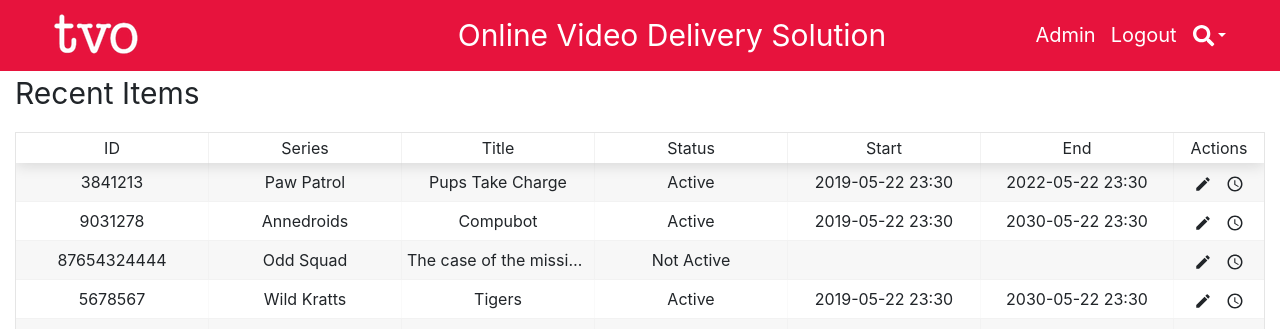
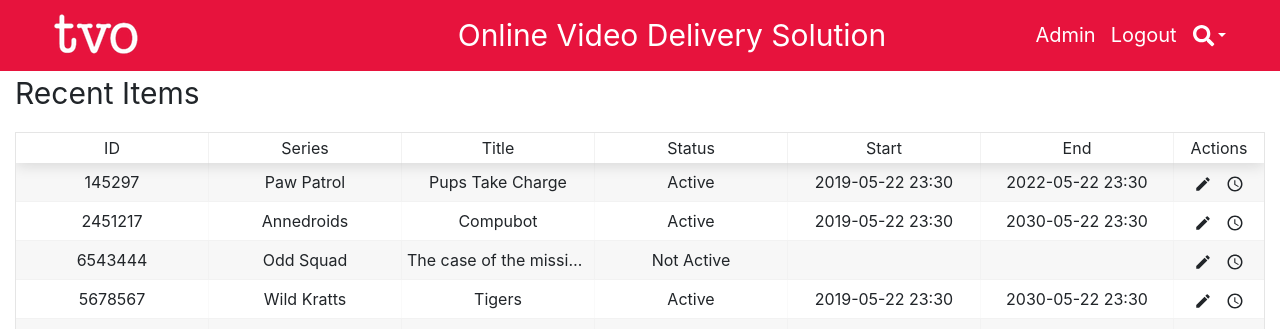
Before and after one commit to wilfredilagan/video-delivery-solution, a React (Create React App) app: page /app in a window 1280 px wide. Shown: the top 329 px of the page. Built offline with nearby package versions, Linux system fonts and the light colour scheme; sample sign-in values are in the browser's storage.

Commit message:
fixed state object and added more functions that control state

```diff
--- a/src/App.js
+++ b/src/App.js
@@ -13,9 +13,22 @@
 import AuthHelperMethods from './AuthHelperMethods';
 import withAuth from './withAuth';
 
-const data = [
+class App extends React.Component {
+  Auth = new AuthHelperMethods();
+
+  constructor(props) {
+    super(props);
+
+    this.state = {
+      isOpen: false,
+      metadataForm: {
+        platform: 'test',
+        title: 'test',
+        description: 'test'
+      },
+      data: [
         {
-    id: '3841213',
+          id: '145297',
           series: 'Paw Patrol',
           title: 'Pups Take Charge',
           status: 'Active',
@@ -23,19 +36,19 @@
           end: '2022-05-22 23:30',
           metadata: [
             {
-        id: '3841213',
+              id: 1,
               platform: 'Brightcove / TVOKids',
               title: 'Pups Save the Land Pirates',
               description: 'Pirates Alex, Julia, Julius and Chick-ARR-letta, are sent sailing into the desert and become lost!'
             },
             {
-        id: '3841213',
+              id: 2,
               platform: 'Podcast / Kids',
               title: 'Pups Save the Pirates',
               description: 'The Pirates are sent sailing into the desert and become lost!'
             },
             {
-        id: '3841213',
+              id: 3,
               platform: 'YouTube / Paw Patrol',
               title: 'Pups Save the Day',
               description: 'Some pirates go sailing and cannot find their way home!'
@@ -43,37 +56,37 @@
           ],
           schedule: [
             {
-        id: '3841213',
+              id: 1,
               platform: 'Brightcove / TVOKids',
               start: '2019-05-22 23:30',
               end: '2019-06-22 23:30'
             },
             {
-        id: '3841213',
+              id: 2,
               platform: 'Brightcove / TVOKids',
               start: '2019-07-22 23:30',
               end: '2022-08-22 23:30'
             },
             {
-        id: '3841213',
+              id: 3,
               platform: 'Brightcove / TVOKids',
               start: '2019-09-22 23:30',
               end: '2022-10-22 23:30'
             },
             {
-        id: '3841213',
+              id: 4,
               platform: 'Podcast / Kids',
               start: '2018-05-22 23:30',
               end: '2021-05-22 23:30'
             },
             {
-        id: '3841213',
+              id: 5,
               platform: 'YouTube / Paw Patrol',
               start: '2019-05-22 23:30',
               end: '2022-05-22 23:30'
             },
             {
-        id: '3841213',
+              id: 6,
               platform: 'YouTube / Paw Patrol',
               start: '2019-08-22 23:30',
               end: '2022-11-22 23:30'
@@ -81,7 +94,7 @@
           ]
         },
         {
-    id: '9031278',
+          id: '2451217',
           series: 'Annedroids',
           title: 'Compubot',
           status: 'Active',
@@ -89,13 +102,13 @@
           end: '2030-05-22 23:30',
           metadata: [
             {
-        id: '9031278',
+              id: 4,
               platform: 'Brightcove / TVOKids',
               title: 'Compubot takes over!',
               description: 'Compubot tries to take over the world!'
             },
             {
-        id: '9031278',
+              id: 5,
               platform: 'YouTube / TVOKids',
               title: 'Compubot takes over the world',
               description: 'Compubot tries to take over the world!'
@@ -103,19 +116,19 @@
           ],
           schedule: [
             {
-        id: '9031278',
+              id: 7,
               platform: 'Brightcove / TVOKids',
               start: '2019-05-22 23:30',
               end: '2020-06-22 23:30'
             },
             {
-        id: '9031278',
+              id: 8,
               platform: 'Brightcove / TVOKids',
               start: '2019-07-22 23:30',
               end: '2023-08-22 23:30'
             },
             {
-        id: '9031278',
+              id: 9,
               platform: 'YouTube / Paw Patrol',
               start: '2019-09-22 23:30',
               end: '2099-10-22 23:30'
@@ -123,12 +136,14 @@
           ]
         },
         {
-    id: '87654324444',
+          id: '6543444',
           series: 'Odd Squad',
           title: 'The case of the missing bike',
           status: 'Not Active',
           start: '',
           end: '',
+          metadata: [],
+          schedule: []
         },
         {
           id: '5678567',
@@ -137,6 +152,8 @@
           status: 'Active',
           start: '2019-05-22 23:30',
           end: '2030-05-22 23:30',
+          metadata: [],
+          schedule: []
         },
         {
           id: '5634373',
@@ -145,6 +162,8 @@
           status: 'Active',
           start: '2019-05-22 23:30',
           end: '2029-05-22 23:30',
+          metadata: [],
+          schedule: []
         },
         {
           id: '1323876',
@@ -153,6 +172,8 @@
           status: 'Active',
           start: '2018-05-22 23:30',
           end: '2030-05-22 23:30',
+          metadata: [],
+          schedule: []
         },
         {
           id: '5678567',
@@ -161,6 +182,8 @@
           status: 'Active',
           start: '2019-05-22 23:30',
           end: '2099-05-22 23:30',
+          metadata: [],
+          schedule: []
         },
         {
           id: '1323876',
@@ -169,6 +192,8 @@
           status: 'Active',
           start: '2017-05-22 23:30',
           end: '2021-05-22 23:30',
+          metadata: [],
+          schedule: []
         },
         {
           id: '1323876',
@@ -177,6 +202,8 @@
           status: 'Active',
           start: '2019-05-22 23:30',
           end: '2030-05-22 23:30',
+          metadata: [],
+          schedule: []
         },
         {
           id: '2355722',
@@ -185,6 +212,8 @@
           status: 'Active',
           start: '2019-05-22 23:30',
           end: '2020-05-22 23:30',
+          metadata: [],
+          schedule: []
         },
         {
           id: '2345674',
@@ -193,6 +222,8 @@
           status: 'Active',
           start: '2021-05-22 23:30',
           end: '2030-05-22 23:30',
+          metadata: [],
+          schedule: []
         },
         {
           id: '1323876',
@@ -201,6 +232,8 @@
           status: 'Active',
           start: '2010-05-22 23:30',
           end: '2045-05-22 23:30',
+          metadata: [],
+          schedule: []
         },
         {
           id: '8765432',
@@ -209,6 +242,8 @@
           status: 'Not Active',
           start: '',
           end: '',
+          metadata: [],
+          schedule: []
         },
         {
           id: '5678567',
@@ -217,6 +252,8 @@
           status: 'Active',
           start: '2019-05-22 23:30',
           end: '2030-05-22 23:30',
+          metadata: [],
+          schedule: []
         },
         {
           id: '5634373',
@@ -225,6 +262,8 @@
           status: 'Active',
           start: '2019-05-22 23:30',
           end: '2022-05-22 23:30',
+          metadata: [],
+          schedule: []
         },
         {
           id: '1323876',
@@ -233,6 +272,8 @@
           status: 'Active',
           start: '2011-05-22 23:30',
           end: '2030-05-22 23:30',
+          metadata: [],
+          schedule: []
         },
         {
           id: '5678567',
@@ -241,6 +282,8 @@
           status: 'Active',
           start: '2019-05-22 23:30',
           end: '2032-05-22 23:30',
+          metadata: [],
+          schedule: []
         },
         {
           id: '1323876',
@@ -249,6 +292,8 @@
           status: 'Active',
           start: '2019-05-22 23:30',
           end: '2030-05-22 23:30',
+          metadata: [],
+          schedule: []
         },
         {
           id: '1323876',
@@ -257,6 +302,8 @@
           status: 'Active',
           start: '2017-05-22 23:30',
           end: '2030-05-22 23:30',
+          metadata: [],
+          schedule: []
         },
         {
           id: '2355722222',
@@ -265,62 +312,70 @@
           status: 'Active',
           start: '2019-05-22 23:30',
           end: '2030-05-22 23:30',
+          metadata: [],
+          schedule: []
         }
       ]
-
-class App extends React.Component {
-  Auth = new AuthHelperMethods();
-
-  constructor(props) {
-    super(props);
-    this.state = {
-      isOpen: false,
-      data
-    };
-  }
+    }; //End of state
+  } //End of constructor
 
   _handleLogout = () => {
     this.Auth.logout()
     return this.props.history.push("/login");
     }
 
-  handleMetadataClick = (value) => {
-    console.log('handleMetadataClick');
-    data.forEach((data)=>{
-      if(data.id === value) {
+  gotoMetadata = (id) => {
+    this.state.data.forEach((data)=>{
+      if(data.id === id) {
         this.metadata = data.metadata;
       }
     });
+    console.log('gotoMetadata');
+    console.log(this.metadata);
     this.props.history.push("/app/metadata");
   };
 
-  handleMetadataEditClick = (id, platform, title, description) => {
-    console.log('handleMetadataEditClick');
-    this.id = id;
-    this.platform = platform;
-    this.title = title;
-    this.description = description;
+  gotoSchedule = (value) => {
+    console.log('gotoSchedule');
+    this.state.data.forEach((data)=>{
+      if(data.id === value) {
+        this.schedule = data.schedule;
+      }
+    });
+    this.props.history.push("/app/schedule");
+  };
+
+  editMetadata = (id) => {
+    console.log('editMetadata');
+    this.state.data.forEach((data) => {
+      if(typeof data.metadata != 'undefined') {
+        data.metadata.forEach((metadata) => {
+          if(metadata.id === id) {
+            this.metadata = metadata;
+            console.log(metadata);
+          }
+        });
+      }
+  });
     this.props.history.push("/app/metadatedit");
   };
 
-  handleMetadataFormSubmit = (value) => {
-    console.log('handleMetadataFormSubmit')
+  onChangeMetadata = (event) => {
+    //console.log(event.target.value);
+    this.setState({
+      metadataForm: {[event.target.name]: event.target.value}
+    });
+  }
+
+  submitMetadata = (value) => {
+    console.log('submitMetadata')
+    console.log(value)
     this.props.history.push("/app/metadata");
   };
 
   handleMetadataFormCancel = (value) => {
     console.log('handleMetadataFormCancel')
     this.props.history.push("/app/metadata");
-  };
-
-  handleScheduleClick = (value) => {
-    console.log('handleScheduleClick');
-    data.forEach((data)=>{
-      if(data.id === value) {
-        this.schedule = data.schedule;
-      }
-    });
-    this.props.history.push("/app/schedule");
   };
 
   handleScheduleEditClick = (value) => {
@@ -343,11 +398,11 @@
           </Col>
         </Row>
         <Row >
-            <Route exact path="/app/" render={() => <Main data={this.state.data} handleMetadataClick={this.handleMetadataClick} handleScheduleClick={this.handleScheduleClick}/>} />
+            <Route exact path="/app/" render={() => <Main data={this.state.data} gotoMetadata={this.gotoMetadata} gotoSchedule={this.gotoSchedule}/>} />
             <Route path="/app/users" exact component={Users} />
             <Route path="/app/useredit" exact component={UserEdit} />
-            <Route exact path="/app/metadata" render={() => <Metadata metadata={this.metadata} handleMetadataEditClick={this.handleMetadataEditClick} />} />
-            <Route exact path="/app/metadatedit" render={() => <MetadataEdit id={this.id} platform={this.platform} title={this.title} description={this.description} handleMetadataFormCancel={this.handleMetadataFormCancel} handleMetadataFormSubmit={this.handleMetadataFormSubmit} />} />
+            <Route exact path="/app/metadata" render={() => <Metadata metadata={this.metadata} editMetadata={this.editMetadata} />} />
+            <Route exact path="/app/metadatedit" render={() => <MetadataEdit onChangeMetadata={this.onChangeMetadata} metadataForm={this.state.metadataForm} />} />
             <Route exact path="/app/schedule" render={() => <Schedule schedule={this.schedule} handleScheduleEditClick={this.handleScheduleEditClick} handleScheduleDeleteClick={this.handleScheduleDeleteClick} />} />
             <Route path="/app/cart" exact component={Cart}/>
         </Row>
--- a/src/Main.js
+++ b/src/Main.js
@@ -32,9 +32,9 @@
       width: 90,
       Cell: row => (
         <span>
-            <CreateIcon style={{ cursor: 'pointer', fontSize: 18 }} onClick={() => props.handleMetadataClick(row.original.id)}></CreateIcon>
+            <CreateIcon style={{ cursor: 'pointer', fontSize: 18 }} onClick={() => props.gotoMetadata(row.original.id)}></CreateIcon>
             &nbsp;&nbsp;&nbsp;
-            <ScheduleIcon style={{ cursor: 'pointer', fontSize: 18 }} onClick={() => props.handleScheduleClick(row.original.id)}></ScheduleIcon>
+            <ScheduleIcon style={{ cursor: 'pointer', fontSize: 18 }} onClick={() => props.gotoSchedule(row.original.id)}></ScheduleIcon>
           </span>
         )
       }
--- a/src/Metadata.js
+++ b/src/Metadata.js
@@ -21,7 +21,7 @@
     accessor: 'actions',
     width: 90,
     Cell: row => (
-      <EditIcon style={{ fontSize: 18 }} onClick={() => props.handleMetadataEditClick(row.original.id, row.original.platform, row.original.title, row.original.description)}></EditIcon>
+      <EditIcon style={{ fontSize: 18 }} onClick={() => props.editMetadata(row.original.id)}></EditIcon>
     ),
     style: {
       cursor: 'pointer',
@@ -33,8 +33,6 @@
     <div className="col">
       <p style={{textAlign: "left", fontSize: "30px"}}>Metadata</p>
       <NavLink to="/app/metadatedit" style={{justifyContent: 'center', color: 'black', fontSize: "20px", marginTop: "4px"}}>Add</NavLink>
-      &nbsp;&nbsp;&nbsp;&nbsp;
-      <NavLink to="/app" style={{justifyContent: 'center', color: 'black', fontSize: "20px", marginTop: "4px"}}>Save</NavLink>
       <ReactTable
         data={props.metadata}
         columns={columns}
```
Also changed, not shown: src/MetadataEdit.js (+5 -6 lines). Lines whose indentation alone changed are shown as unchanged.
